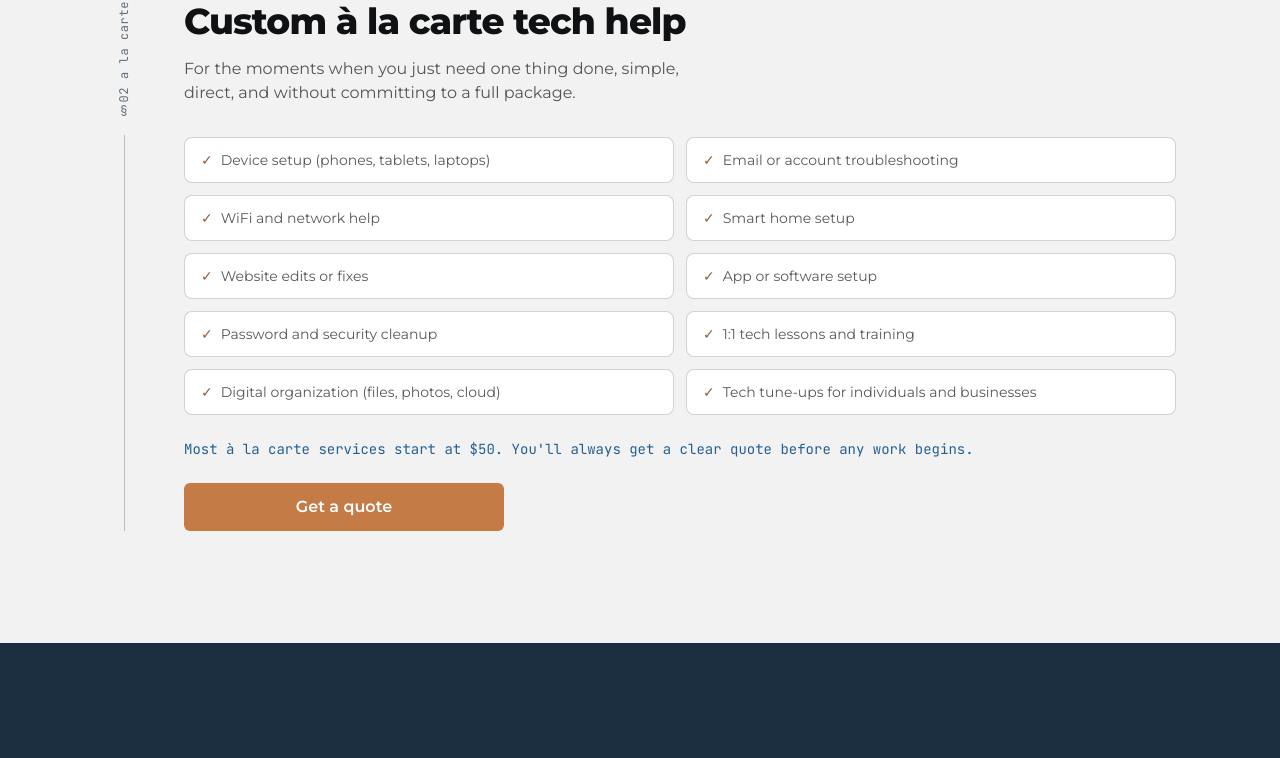
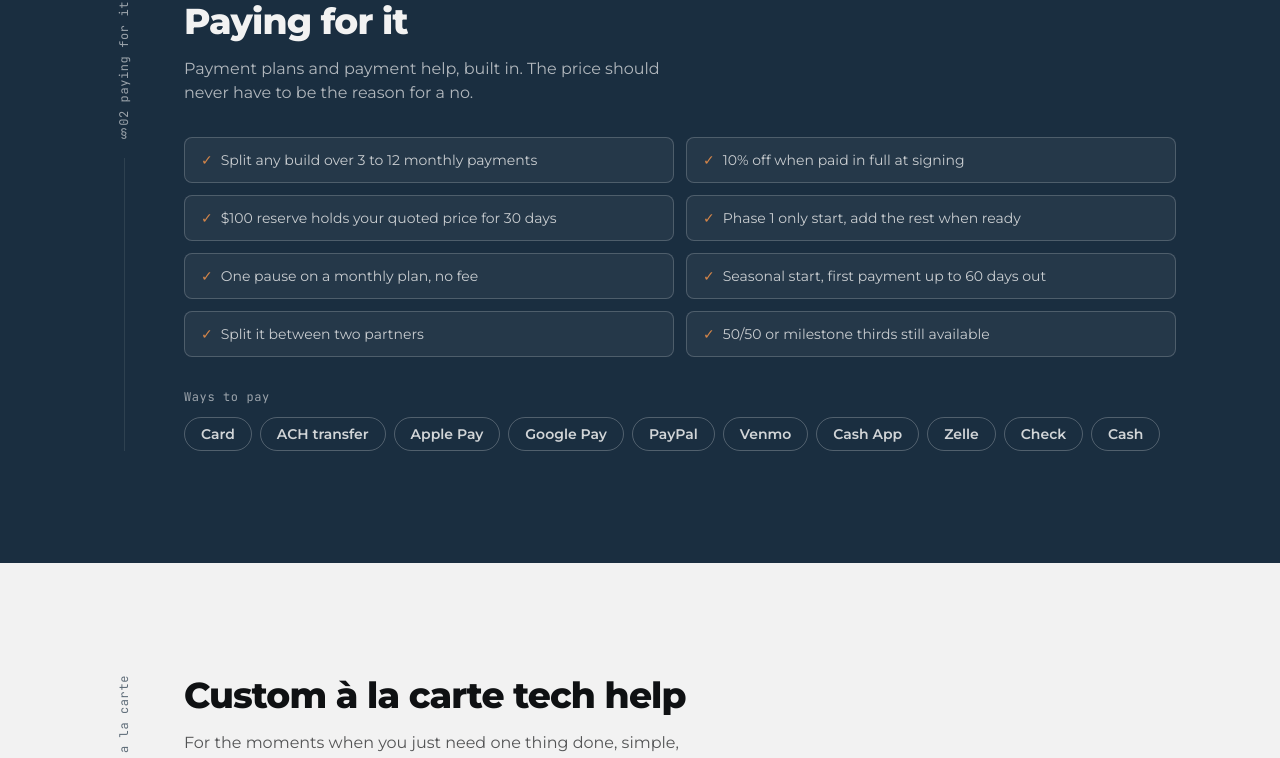
Before and after one commit to jboe26/AnchorTechInnovations_nextjs, a Next.js app in the folder anchortech-nextjs/: page /pricing in a window 1280 px wide. Shown: the part 2879-3637 px from the top of the page. Built offline with nearby package versions, Linux system fonts and the light colour scheme.

Commit message:
Pricing update Nov 6 2026: anchortech-nextjs/app/pricing/page.tsx

```diff
--- a/anchortech-nextjs/app/pricing/page.tsx
+++ b/anchortech-nextjs/app/pricing/page.tsx
@@ -1,5 +1,6 @@
 import Section from "@/components/home/Section";
 import PricingContent from "@/components/home/PricingContent";
+import PayingForIt from "@/components/home/PayingForIt";
 import CTABanner from "@/components/home/CTABanner";
 import PricingInquiryForm from "@/components/home/PricingInquiryForm";
 import { tiers, supportPlans } from "@/lib/data/pricing";
@@ -15,17 +16,17 @@ const parsePrice = (price: string) => Number(price.replace(/[^0-9.]/g, ""));
 export const metadata = {
   title: "Pricing",
   description:
-    "Clear pricing, no gimmicks. One-time website packages starting at $650, ongoing care plans, and a la carte tech help starting at $50.",
+    "Clear pricing, no gimmicks. One-time website packages starting at $795, ongoing care plans, and a la carte tech help starting at $50.",
   openGraph: {
     title: "Pricing | AnchorTech Innovations",
     description:
-      "Clear pricing, no gimmicks. One-time website packages starting at $650, ongoing care plans, and a la carte tech help starting at $50.",
+      "Clear pricing, no gimmicks. One-time website packages starting at $795, ongoing care plans, and a la carte tech help starting at $50.",
     url: "https://anchortech.org/pricing",
   },
   twitter: {
     title: "Pricing | AnchorTech Innovations",
     description:
-      "Clear pricing, no gimmicks. One-time website packages starting at $650, ongoing care plans, and a la carte tech help starting at $50.",
+      "Clear pricing, no gimmicks. One-time website packages starting at $795, ongoing care plans, and a la carte tech help starting at $50.",
   },
 };
 
@@ -47,7 +48,9 @@ export default function Pricing() {
     "@context": "https://schema.org",
     "@type": "ItemList",
     itemListElement: [
-      ...tiers.map((tier, index) => ({
+      ...tiers.map((tier, index) => {
+        const priceValue = parsePrice(tier.price);
+        return {
           "@type": "ListItem",
           position: index + 1,
           item: {
@@ -58,14 +61,19 @@ export default function Pricing() {
               "@type": "Organization",
               name: "AnchorTech Innovations",
             },
+            ...(priceValue > 0
+              ? {
                   offers: {
                     "@type": "Offer",
                     priceCurrency: "USD",
-            price: parsePrice(tier.price),
+                    price: priceValue,
                     url: "https://anchortech.org/pricing",
                   },
+                }
+              : {}),
           },
-      })),
+        };
+      }),
       ...supportPlans.map((plan, index) => ({
         "@type": "ListItem",
         position: tiers.length + index + 1,
@@ -124,7 +132,11 @@ export default function Pricing() {
         <PricingContent />
       </Section>
 
-      <Section id="a-la-carte" index={2} label="a la carte" bg="light">
+      <Section id="paying-for-it" index={2} label="paying for it" bg="dark">
+        <PayingForIt />
+      </Section>
+
+      <Section id="a-la-carte" index={3} label="a la carte" bg="light">
         <h2 className="font-[family-name:var(--font-montserrat)] text-3xl font-extrabold tracking-tight text-text sm:text-4xl">
           Custom &agrave; la carte tech help
         </h2>
```
Lines whose indentation alone changed are shown as unchanged.
